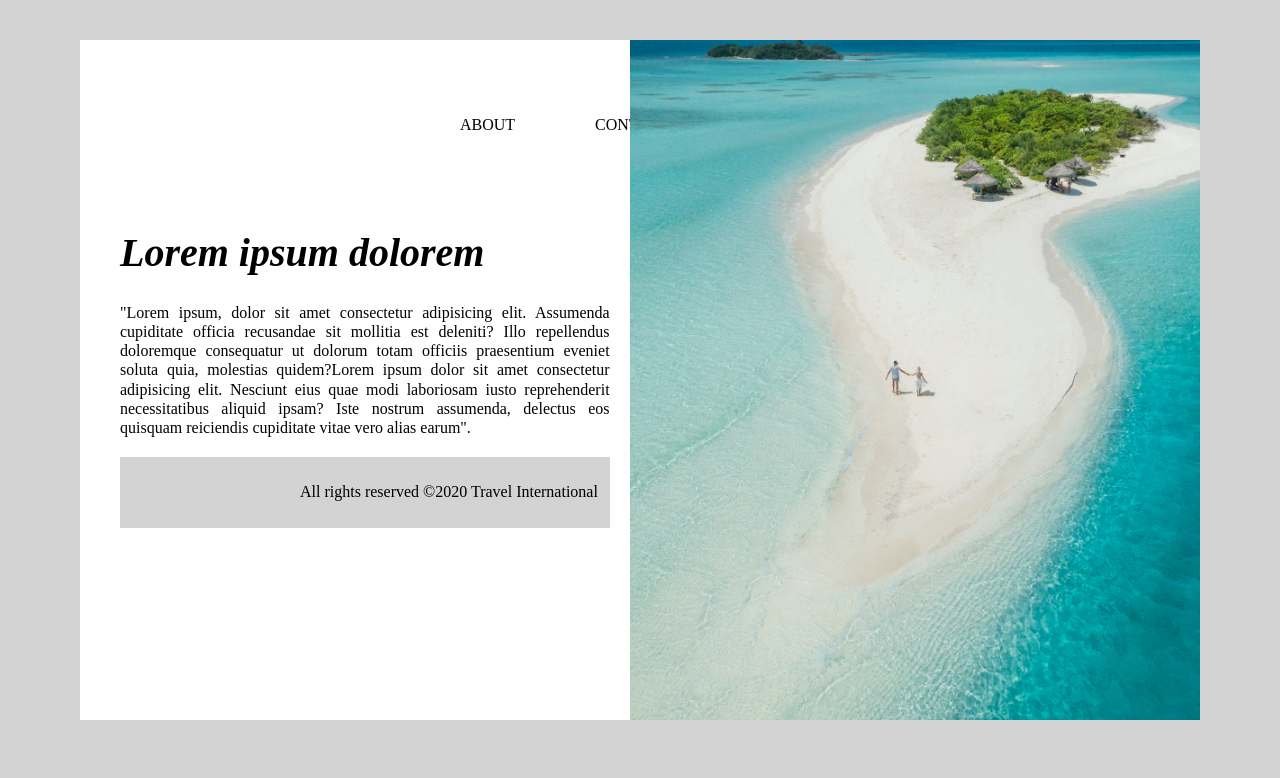
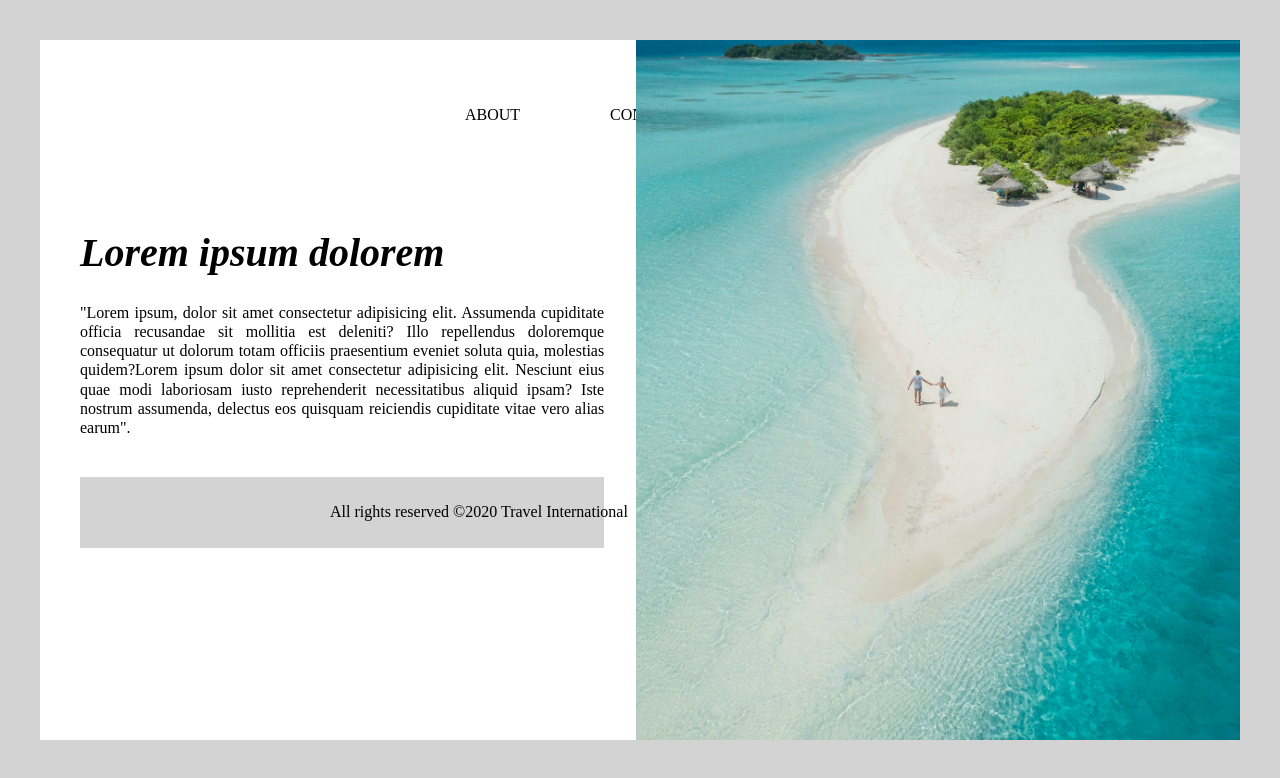
Before and after one commit to fbw-d09/uib-box-model-travel-page-QuanXuuu, a website: page index.html in a window 1280 px wide. Drawn offline with nearby package versions, Linux system fonts and the light colour scheme.

Commit message:
Add more styling in css

```diff
--- a/style.css
+++ b/style.css
@@ -10,12 +10,12 @@ body
 
 #left
 {
-    width:44.5%;
+    width:47.2%;
     background-color: white;
     position:absolute;
     top:40px;
-    bottom: 80px;
-    left: 80px;
+    bottom: 60px;
+    left: 40px;
     border: 40px solid white;
 }
 
@@ -23,10 +23,9 @@ nav ul li
 {
     list-style-type: none;
     float: left;
-    margin: 20px 30px;
+    margin: 10px 35px;
     position: relative;
-    left:260px;
-    font-size: 1em;
+    left:300px;
 }
 
 nav ul li a
@@ -35,7 +34,6 @@ nav ul li a
     text-decoration: none;
     text-transform: uppercase;
     padding: 10px;
-
 }
 
 nav ul li a:hover
@@ -63,22 +61,22 @@ footer
 {
     background-color: lightgray;
     padding: 10px 0;
-    margin: 20px 0;
+    margin: 40px 0;
 }
 
 footer p
 {
     position: relative;
-    left: 180px;
+    left: 250px;
 }
 
 #right div
 {
-    width: 44.5%;
+    width: 47.2%;
     position:absolute;
     top:40px;
-    bottom: 80px;
-    right: 80px;
+    bottom: 60px;
+    right: 40px;
     background-image: url(./images/beach.jpg);
     background-size: cover;
     background-repeat: no-repeat;
```
